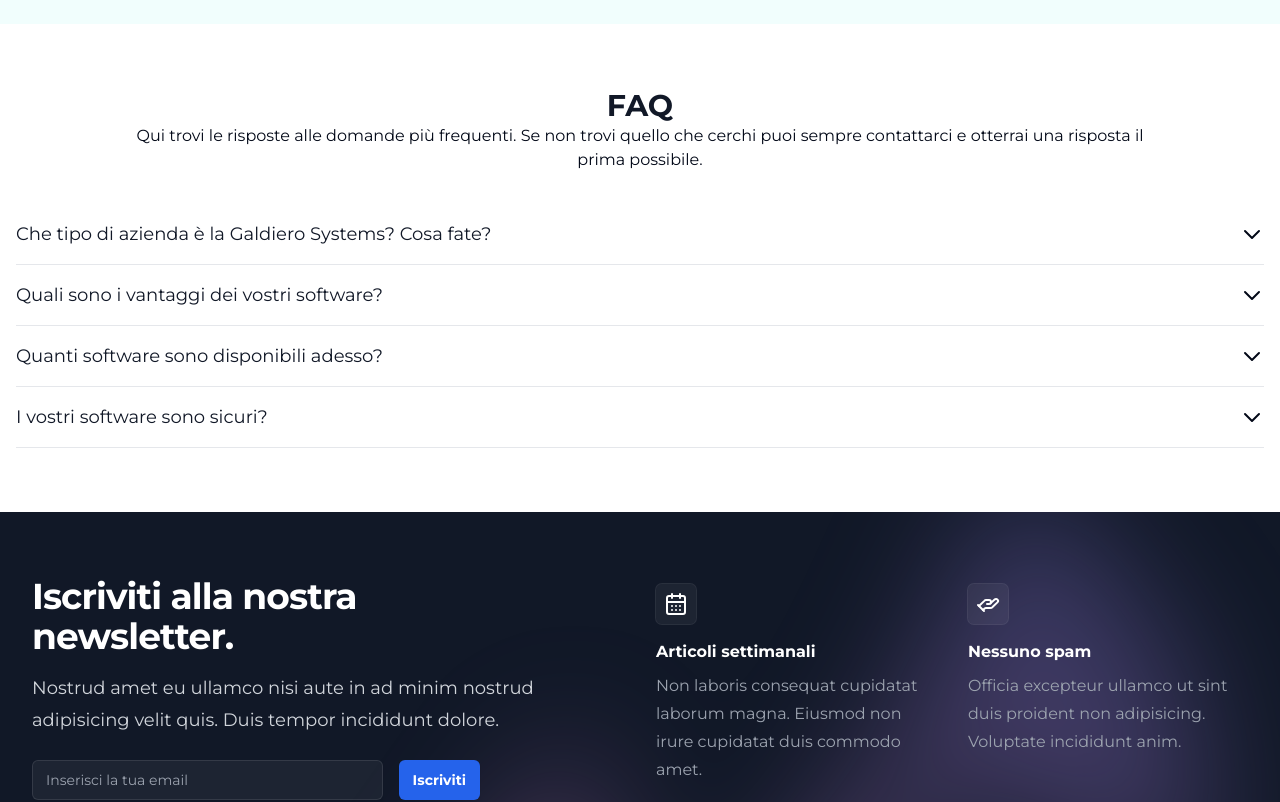
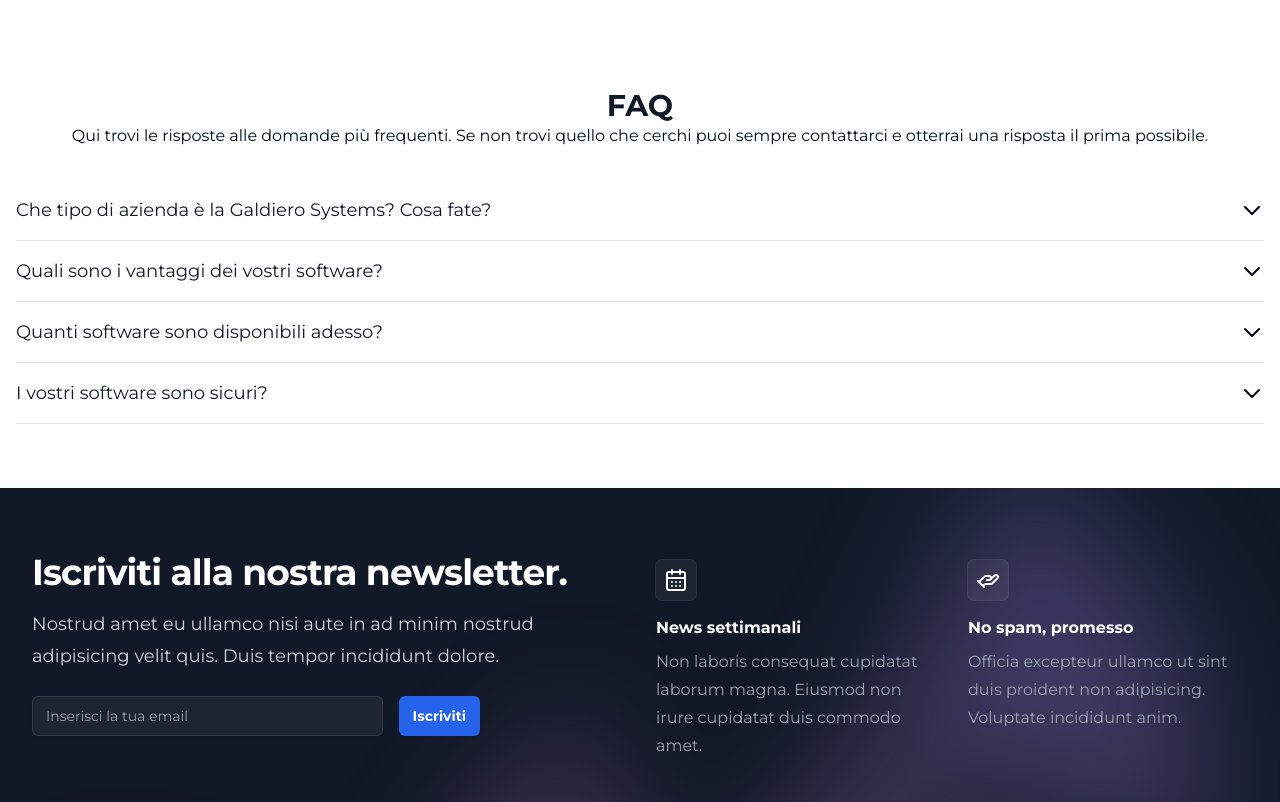
Before and after one commit to Antogld/glds-website, a React (Vite) app: page /restruct in a window 1280 px wide. Shown: the part 1640-2442 px from the top of the page. Built offline with nearby package versions, Linux system fonts and the light colour scheme.

Commit message:
fixing content

```diff
--- a/src/components/Faq.jsx
+++ b/src/components/Faq.jsx
@@ -54,7 +54,7 @@ const FAQs = () => {
       <div className="container mx-auto px-4 ">
         <div className="mb-8">
           <h2 className="text-3xl font-bold text-center text-gray-900 dark:text-white ">FAQ</h2>
-          <p className='max-w-5xl text-center mx-auto w-full'>Qui trovi le risposte alle domande più frequenti.
+          <p className=' text-center mx-auto w-full'>Qui trovi le risposte alle domande più frequenti.
             Se non trovi quello che cerchi puoi sempre contattarci e otterrai una risposta il prima possibile.</p>
         </div>
         <div className="max-w-7xl mx-auto">
--- a/src/components/NewsLetter.jsx
+++ b/src/components/NewsLetter.jsx
@@ -6,7 +6,7 @@ export default function NewsLetter() {
     <div className="relative isolate overflow-hidden bg-gray-900 py-16">
       <div className="mx-auto max-w-7xl px-6 lg:px-8">
         <div className="mx-auto grid max-w-2xl grid-cols-1 gap-x-8 gap-y-16 lg:max-w-none lg:grid-cols-2">
-          <div className="max-w-xl lg:max-w-lg">
+          <div className="max-w-xl ">
             <h2 className="text-3xl font-bold tracking-tight text-white sm:text-4xl">Iscriviti alla nostra newsletter.</h2>
             <p className="mt-4 text-lg leading-8 text-gray-300">
               Nostrud amet eu ullamco nisi aute in ad minim nostrud adipisicing velit quis. Duis tempor incididunt
@@ -38,7 +38,7 @@ export default function NewsLetter() {
               <div className="rounded-md bg-white/5 p-2 ring-1 ring-white/10">
                 <CalendarDaysIcon aria-hidden="true" className="h-6 w-6 text-white" />
               </div>
-              <dt className="mt-4 font-semibold text-white">Articoli settimanali</dt>
+              <dt className="mt-4 font-semibold text-white">News settimanali</dt>
               <dd className="mt-2 leading-7 text-gray-400">
                 Non laboris consequat cupidatat laborum magna. Eiusmod non irure cupidatat duis commodo amet.
               </dd>
@@ -47,7 +47,7 @@ export default function NewsLetter() {
               <div className="rounded-md bg-white/5 p-2 ring-1 ring-white/10">
                 <HandHelping aria-hidden="true" className="h-6 w-6 text-white" />
               </div>
-              <dt className="mt-4 font-semibold text-white">Nessuno spam</dt>
+              <dt className="mt-4 font-semibold text-white">No spam, promesso</dt>
               <dd className="mt-2 leading-7 text-gray-400">
                 Officia excepteur ullamco ut sint duis proident non adipisicing. Voluptate incididunt anim.
               </dd>
--- a/src/components/about.jsx
+++ b/src/components/about.jsx
@@ -8,7 +8,6 @@ const AboutPage = () => {
     <div className="my-32 w-full grid-cols-1 bg-white justify-center max-w-7xl mx-auto md:flex md:gap-5 lg:grid lg:grid-cols-2">
       <div className="col-span-1 flex flex-col justify-center text-center md:w-3/5 lg:w-full lg:justify-center lg:text-left">
         <div className="mb-4 flex items-center justify-center lg:justify-start">
-          {/* <img className="h-5" src="/path/to/logo-1.png" alt="logo" /> */}
           <h4 className=" text-2xl  sm:text-3xl font-bold  text-primary">
             La nostra visione:
             Connettere il Futuro Attraverso
--- a/src/components/from-italy.jsx
+++ b/src/components/from-italy.jsx
@@ -27,12 +27,12 @@ export default function FromItaly() {
               Innovazione senza limiti, per un futuro guidato dalla professionalità.
             </p>
             <div className="mt-10 flex items-center justify-center gap-x-6 lg:justify-start">
-              <a
+              {/* <a
                 href="#"
                 className="rounded-md bg-white px-3.5 py-2.5 text-sm font-semibold text-gray-900 shadow-sm hover:bg-gray-100 focus-visible:outline focus-visible:outline-2 focus-visible:outline-offset-2 focus-visible:outline-white"
               >
                 Iniziare
-              </a>
+              </a> */}
               <a href="#" className="text-sm font-semibold leading-6 text-white">
                 Saperne di più <span aria-hidden="true">→</span>
               </a>
--- a/src/index.css
+++ b/src/index.css
@@ -74,7 +74,7 @@
   }
 
   body {
-    @apply bg-background text-foreground;
+    @apply bg-white text-foreground;
   }
 }
 
```
